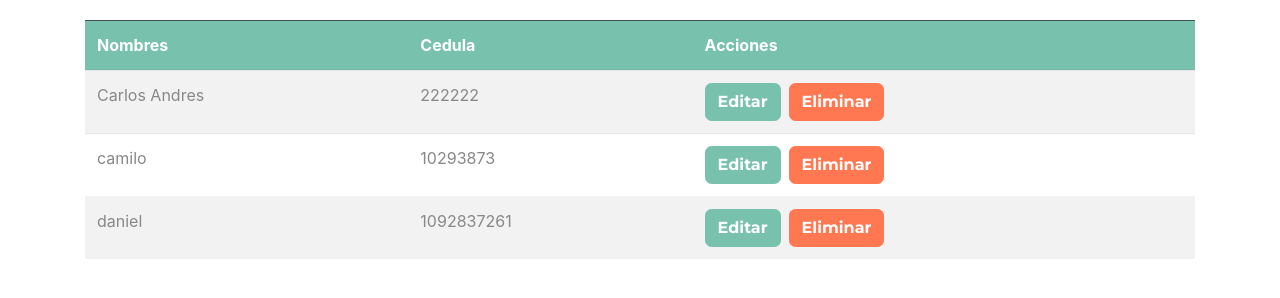
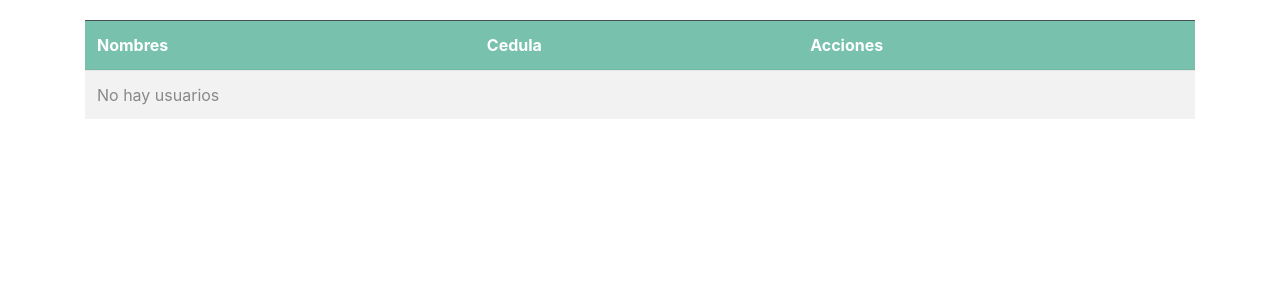
Before and after one commit to cafajardop/passportDigital, a React (Create React App) app: page / in a window 1280 px wide. Shown: the part 360-658 px from the top of the page. Built offline with nearby package versions, Linux system fonts and the light colour scheme; data requests are answered from the project's data file.

Commit message:
Ajuste servicio borrado

```diff
--- a/db.json
+++ b/db.json
@@ -1,19 +1,3 @@
 {
-  "usuarios": [
-    {
-      "nombre": "Carlos Andres",
-      "cedula": "222222",
-      "id": 2
-    },
-    {
-      "nombre": "camilo",
-      "cedula": "10293873",
-      "id": 3
-    },
-    {
-      "nombre": "daniel",
-      "cedula": "1092837261",
-      "id": 4
-    }
-  ]
+  "usuarios": []
 }
--- a/src/App.js
+++ b/src/App.js
@@ -27,6 +27,7 @@ function App() {
               <div className="container mt-5">
                 <Switch>
                   <Route exact path="/" render={(props) => <NavBar info={props}> <Usuarios info={props} /> </NavBar>} />
+                  <Route exact path="/passportDigital" render={(props) => <NavBar info={props}> <Usuarios info={props} /> </NavBar>} />
                   <Route exact path="/usuarios/nuevo" render={(props) => <NavBar info={props}> <NuevoUsuario info={props} /> </NavBar>}/>
                   <Route exact path="/usuarios/editar/:id" render={(props) => <NavBar info={props}> <EditarUsuario info={props} /> </NavBar>}/>
                   <Route exact path="/iraForm" render={(props) => <NavBar info={props}> <IraForm db={new Dexie('FormDatabase')} /> </NavBar>} />
--- a/src/components/Usuario.js
+++ b/src/components/Usuario.js
@@ -14,7 +14,6 @@ import {borrarUsuarioAction,obtenerUsuarioEditarAction} from '../actions/usuario
 
    /**Confirmacion de eliminar el usuario */
    const confirmarEliminarUsuario = id => {
-
     Swal.fire({
       title: 'Esta seguro?',
       text: "Un usuario que se elimina no se puede recuperar!",
@@ -31,6 +30,7 @@ import {borrarUsuarioAction,obtenerUsuarioEditarAction} from '../actions/usuario
       }
     });
    }
+
   /**Función que redirige de forma programada */
   const redireccionarEdicion = usuario => {
     dispatch( obtenerUsuarioEditarAction(usuario));
--- a/src/components/Usuarios.js
+++ b/src/components/Usuarios.js
@@ -10,7 +10,6 @@ const Usuarios = () => {
   const dispatch = useDispatch();
 
   useEffect(()=>{
-      debugger;
     /**Consultar api */
     const cargarUsuarios = () => dispatch (obtenerUsuariosAction());
     cargarUsuarios();
--- a/src/http/http.js
+++ b/src/http/http.js
@@ -35,7 +35,7 @@ const put = (action, params) => {
 }
 
 const _delete = (action, params) => {
-    return axios.put(URL + action, params)
+    return axios.delete(URL + action)
         .then(response => {
             return response;
         }).catch(error => {
```
Also changed, not shown: src/reducers/usuariosReducer.js (line endings or trailing spaces).
